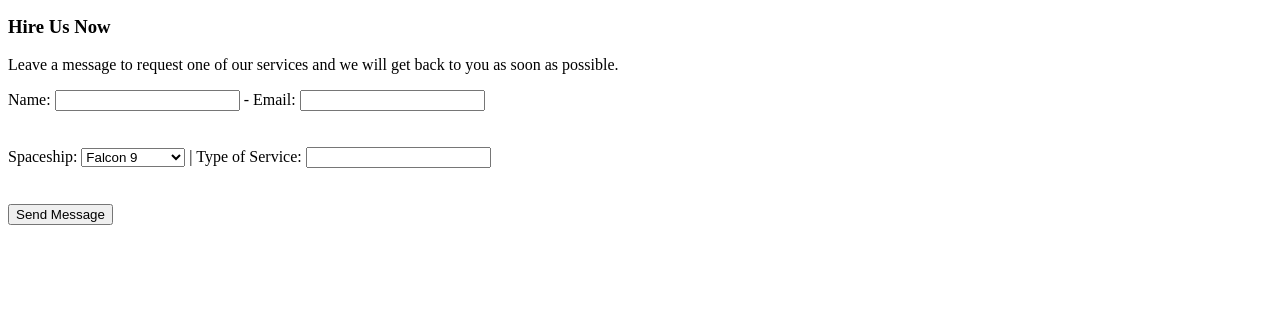
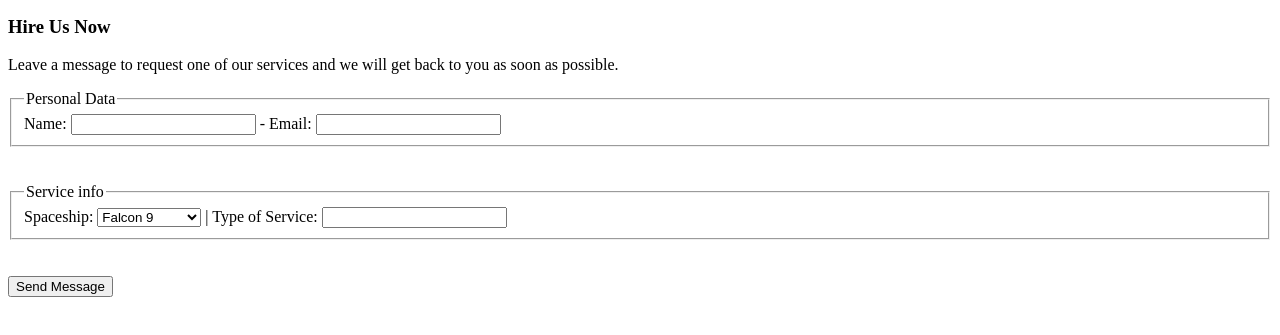
Before and after one commit to LuizGPatury/Pagina-apenas-html, a plain HTML site: page hire_us.html in a window 1280 px wide. Shown: the part 71-406 px from the top of the page. Drawn offline with Linux system fonts and the light colour scheme.

Commit message:
Mudança no form com adição do Fieldset

```diff
--- a/hire_us.html
+++ b/hire_us.html
@@ -21,14 +21,19 @@
           you as soon as possible.
         </p>
         <form action="">
+          <fieldset>
+            <legend>Personal Data</legend>
             <div>
               <label for="name">Name: </label>
               <input type="text" id="name" name="name" />
               <label for="email">- Email: </label>
               <input type="email" id="email" name="email" />
             </div>
+          </fieldset>
           <br />
           <br />
+          <fieldset>
+            <legend>Service info</legend>
             <div>
               <label for="space">Spaceship: </label>
               <select name="space" id="space">
@@ -44,12 +49,15 @@
                 list="services"
               />
               <datalist id="services">
-              <option value="services">Internet satellite constellation</option>
+                <option value="services">
+                  Internet satellite constellation
+                </option>
                 <option value="services">Space Trip</option>
                 <option value="services">Satellite launching</option>
                 <option value="services">Falcon 9 launching</option>
               </datalist>
             </div>
+          </fieldset>
           <br />
           <br />
           <div>
```
Lines whose indentation alone changed are shown as unchanged.
